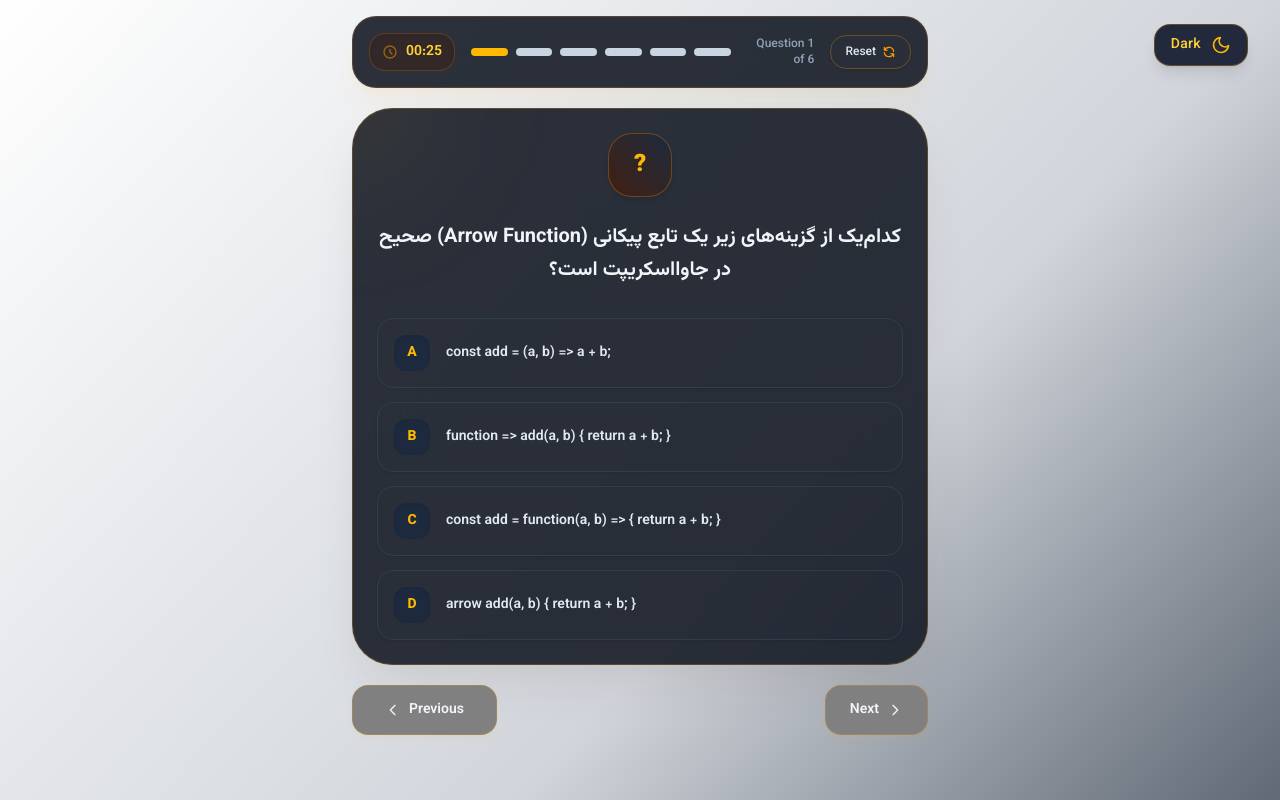
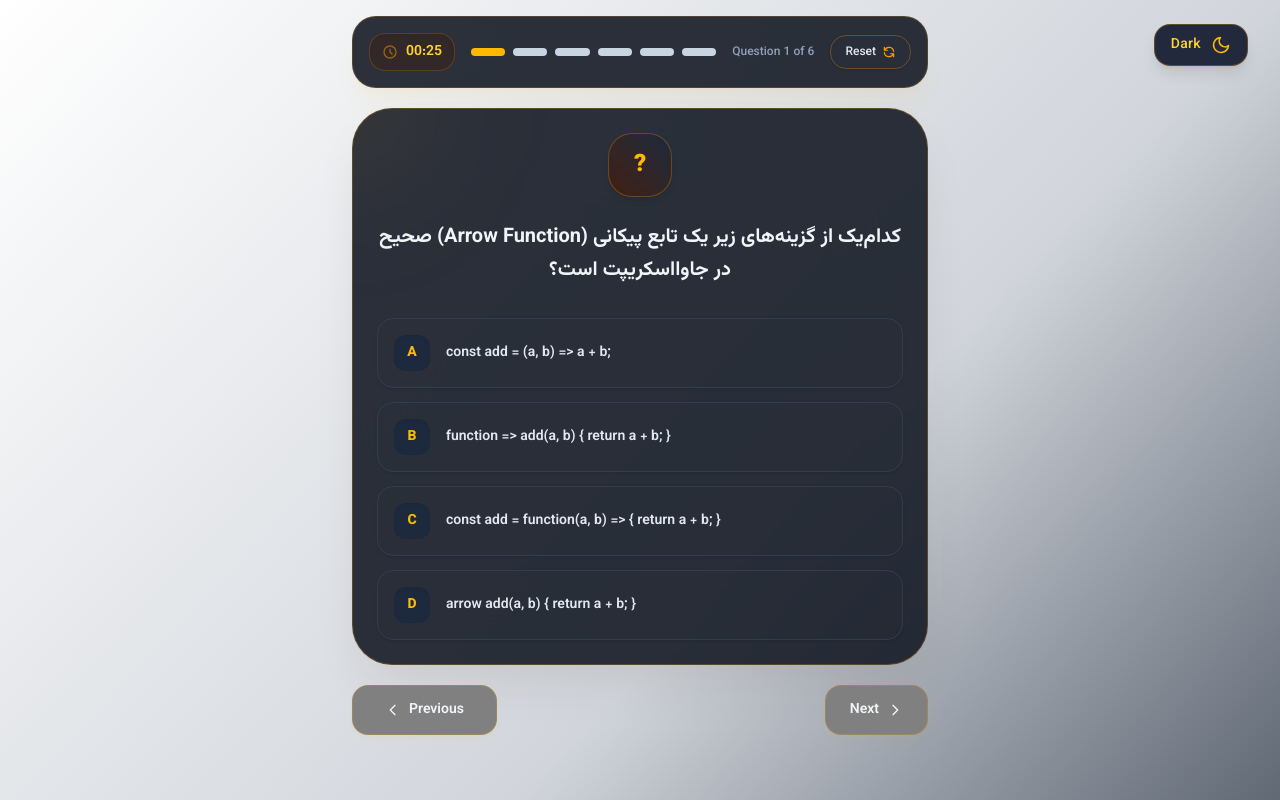
Before and after one commit to poria-dev/Group_work, a website: page src/index.html in a window 1280 px wide. Shown: the top 800 px of the page. Drawn offline with Linux system fonts and the light colour scheme.

Commit message:
fix : question

```diff
--- a/src/index.html
+++ b/src/index.html
@@ -61,11 +61,11 @@
                 Reset
             </button>
 
-            <span class="hidden sm:inline text-xs text-slate-400 font-medium">Question <span id="num">1</span> of 6</span>
+            <span class="hidden sm:inline text-xs whitespace-nowrap  text-slate-400 font-medium">Question <span id="num">1</span> of 6</span>
 
             <!-- نوار پیشرفت وسط -->
 
-    <div dir="ltr" class="flex w-full max-w-[180px] sm:max-w-[220px] md:max-w-[260px] gap-1 sm:gap-2">
+    <div dir="ltr" class="flex  w-full max-w-[180px] sm:max-w-[220px] md:max-w-[260px] gap-1 sm:gap-2">
         <span class="progress flex-1 h-2 rounded-full bg-amber-400 transition-all duration-300"></span>
         <span class="progress flex-1 h-2 rounded-full bg-slate-300"></span>
         <span class="progress flex-1 h-2 rounded-full bg-slate-300"></span>
```
Also changed, not shown: src/output.css.
